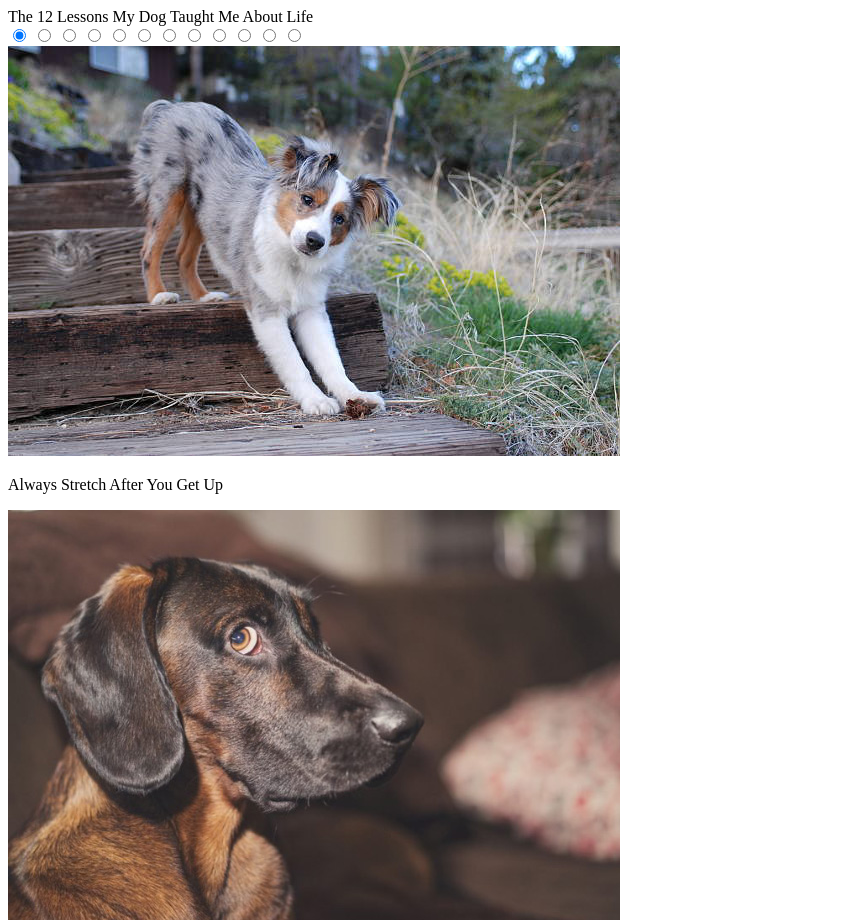
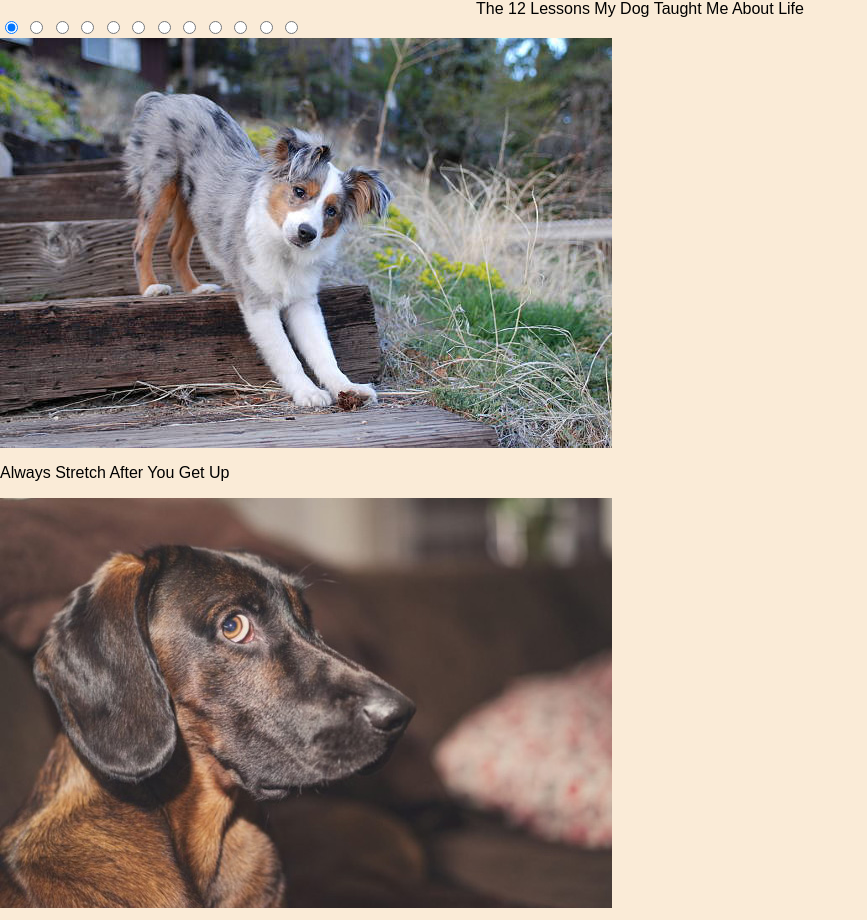
Before and after one commit to DzinaKor/dogs-css-slider, a plain HTML site: page index.html in a window 1280 px wide. Shown: the top 920 px of the page, without its empty margins (0-867 px from the left). Drawn offline with Linux system fonts and the light colour scheme.

Commit message:
feat: add start style for whole page

```diff
--- a/index.html
+++ b/index.html
@@ -6,6 +6,9 @@
     <meta http-equiv="X-UA-Compatible" content="IE=edge">
     <meta name="viewport" content="width=device-width, initial-scale=1.0">
     <title>dogs-slider</title>
+
+    <link rel="icon" href="./assets/icon/favicon.svg" type="image/x-icon">
+    <link href="style.css" rel="stylesheet" type="text/css">
 </head>
 
 <body>
--- a/style.css
+++ b/style.css
@@ -0,0 +1,25 @@
+html {
+    box-sizing: border-box;
+    scroll-behavior: smooth;
+    overflow-x: hidden;
+    font-family: Arial, Helvetica, sans-serif;
+}
+
+body {
+    position: relative;
+    width: 100%;
+    height: 100%;
+    overflow: hidden;
+    margin: 0;
+    background-color: antiquewhite;
+}
+
+.title {
+    text-align: center;
+}
+
+img {
+    height: auto;
+    vertical-align: middle;
+    max-width: 100%;
+}
```
